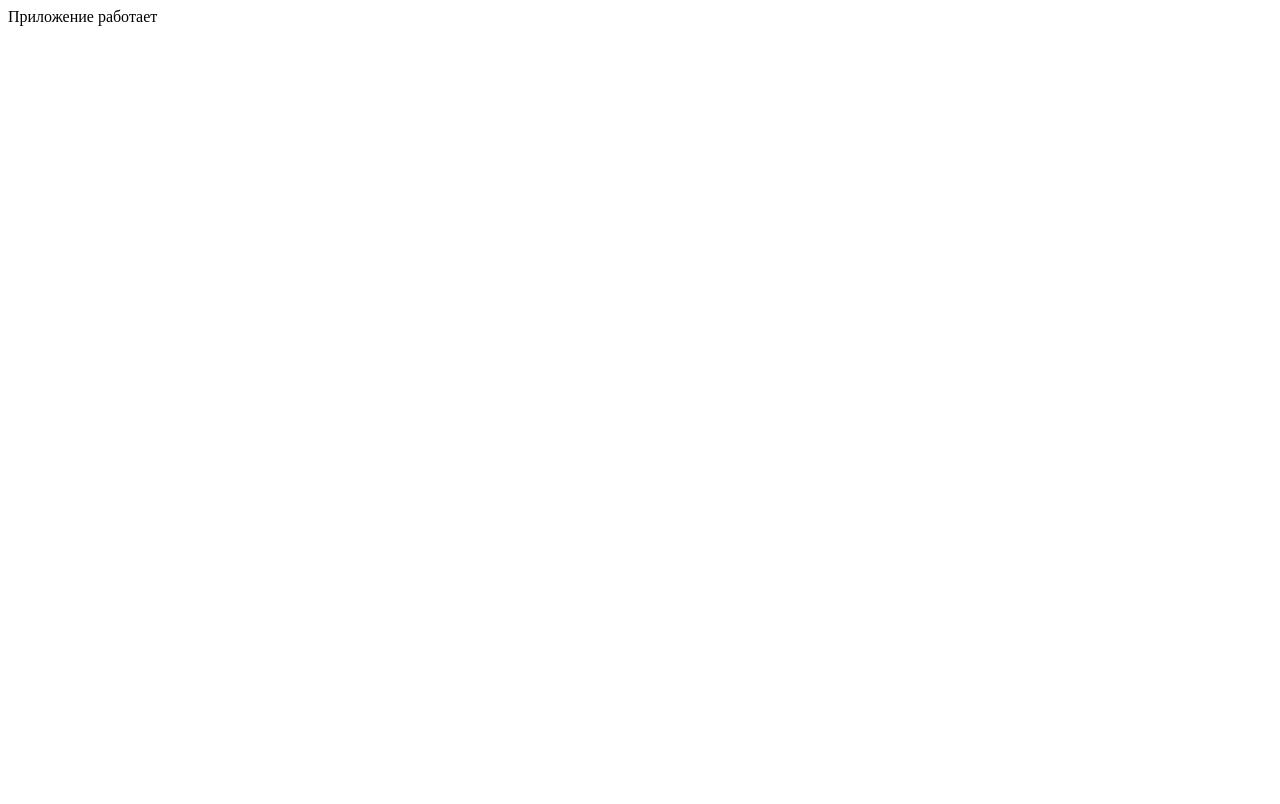
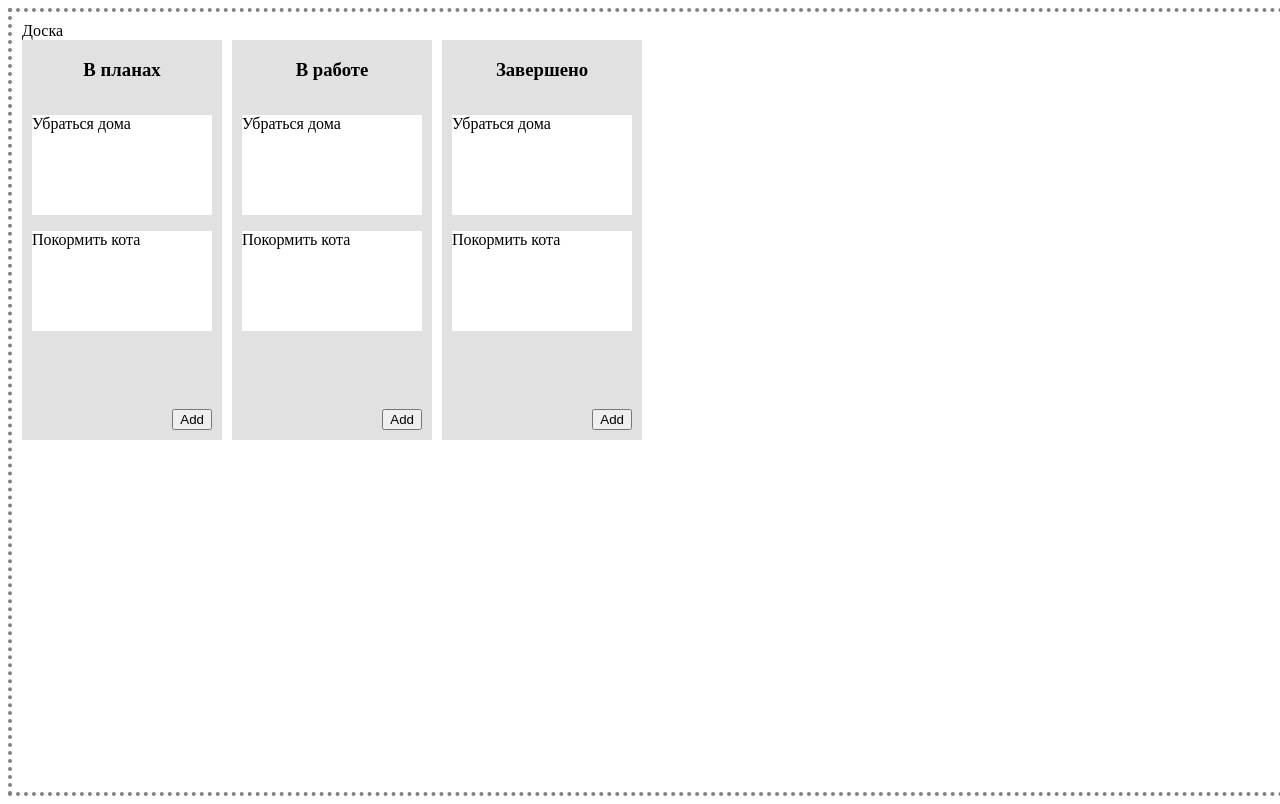
Before and after one commit to ayratkin/task-manager, a React (Create React App) app: page / in a window 1280 px wide. Built offline with nearby package versions, Linux system fonts and the light colour scheme.

Commit message:
Added first components

```diff
--- a/package.json
+++ b/package.json
@@ -6,7 +6,7 @@
     "@testing-library/jest-dom": "^5.16.5",
     "@testing-library/react": "^13.4.0",
     "@testing-library/user-event": "^13.5.0",
-    "node-sass": "^4.0.0",
+    "node-sass": "^6.0.0",
     "react": "^18.2.0",
     "react-dom": "^18.2.0",
     "react-scripts": "5.0.1",
--- a/src/App.js
+++ b/src/App.js
@@ -1,10 +1,13 @@
 import './App.scss';
+import Board from './components/Board/Board';
 
 function App() {
   return (
-    <div className='div1'>
-      Приложение работает
-    </div>
+    <>
+      <Board>
+
+      </Board>
+    </>
   );
 }
 
--- /dev/null
+++ b/src/components/Board/Board.jsx
@@ -0,0 +1,17 @@
+// Libraries
+import React from "react"
+// App components
+import Lists from "../Lists/Lists.jsx";
+// Component styles
+import style from "./Board.module.scss"
+
+const Board = () => {
+    return (
+        <div className={style.board}>
+            Доска
+            <Lists/>
+        </div>
+    )
+}
+
+export default Board;
--- /dev/null
+++ b/src/components/Board/Board.module.scss
@@ -0,0 +1,6 @@
+.board {
+    width: 100%;
+    height: 95vh;
+    padding: 10px;
+    border: 4px dotted gray;
+}
--- /dev/null
+++ b/src/components/Card/Card.jsx
@@ -0,0 +1,18 @@
+// Libraries
+import React from "react"
+// App components
+
+// Component styles
+import style from "./Card.module.scss"
+
+const Card = (props) => {
+    return (
+        <div className={style.card}>
+            <p className={style.card_text}>
+                {props.card_text}
+            </p>
+        </div>
+    )
+}
+
+export default Card;
--- /dev/null
+++ b/src/components/Card/Card.module.scss
@@ -0,0 +1,5 @@
+.card {
+    width: 180px;
+    height: 100px;
+    background-color: rgb(255, 255, 255);
+}
--- /dev/null
+++ b/src/components/Cards/Cards.jsx
@@ -0,0 +1,17 @@
+// Libraries
+import React from "react"
+// App components
+import Card from "../Card/Card.jsx"
+// Component styles
+import style from "./Cards.module.scss"
+
+const Cards = () => {
+    return (
+        <div>
+            <Card card_text='Убраться дома'/>
+            <Card card_text='Покормить кота'/>
+        </div>
+    )
+}
+
+export default Cards;
--- /dev/null
+++ b/src/components/List/List.jsx
@@ -0,0 +1,20 @@
+// Libraries
+import React from "react"
+// App components
+import Cards from "../Cards/Cards.jsx"
+// Component styles
+import style from "./List.module.scss"
+
+const List = (props) => {
+    return (
+        <div className={style.list}>
+            <h3 className={style.list_title}>
+                {props.list_title}
+            </h3>
+            <Cards />
+            <button className={style.add_card_btn}>Add</button>
+        </div>
+    )
+}
+
+export default List;
--- /dev/null
+++ b/src/components/List/List.module.scss
@@ -0,0 +1,15 @@
+.list {
+    position: relative;
+    display: flex;
+    flex-direction: column;
+    align-items: center;
+    width: 200px;
+    height: 400px;
+    background-color: rgb(225, 225, 225);
+}
+
+.add_card_btn {
+    position: absolute;
+    bottom: 10px;
+    right: 10px;
+}
--- /dev/null
+++ b/src/components/Lists/Lists.jsx
@@ -0,0 +1,18 @@
+// Libraries
+import React from "react"
+// App components
+import List from "../List/List.jsx"
+// Component styles
+import style from "./Lists.module.scss"
+
+const Lists = () => {
+    return (
+        <div className={style.lists}>
+            <List list_title='В планах'/>
+            <List list_title='В работе'/>
+            <List list_title='Завершено'/>
+        </div>
+    )
+}
+
+export default Lists;
--- /dev/null
+++ b/src/components/Lists/Lists.module.scss
@@ -0,0 +1,4 @@
+.lists {
+    display: flex;
+    gap: 10px;
+}
```
Also changed, not shown: src/components/Cards/Cards.module.scss (added), 1 other file (tests, documents, lock files or other folders).
